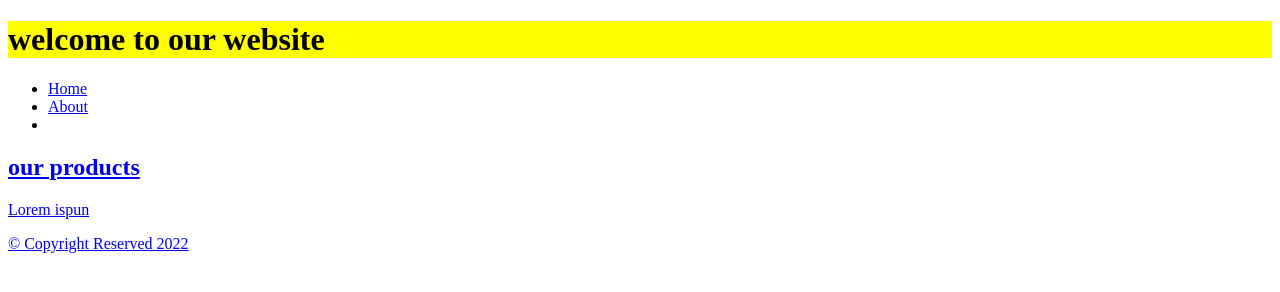
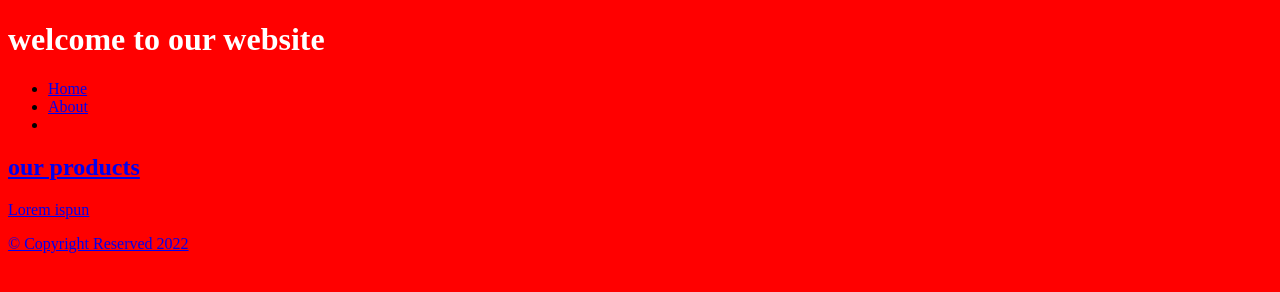
Before and after one commit to NodirbekMuqimov2/Nodirbek, a plain HTML site: page index.html in a window 1280 px wide. Drawn offline with Linux system fonts and the light colour scheme.

Commit message:
i added any.txt and main.css updated

```diff
--- a/main.css
+++ b/main.css
@@ -1,3 +1,7 @@
+body{
+    background-color: red;
+}
+
 h1 {
-    background-color: yellow;
+    color:white;
 }
```
Also changed, not shown: any.txt (added).
